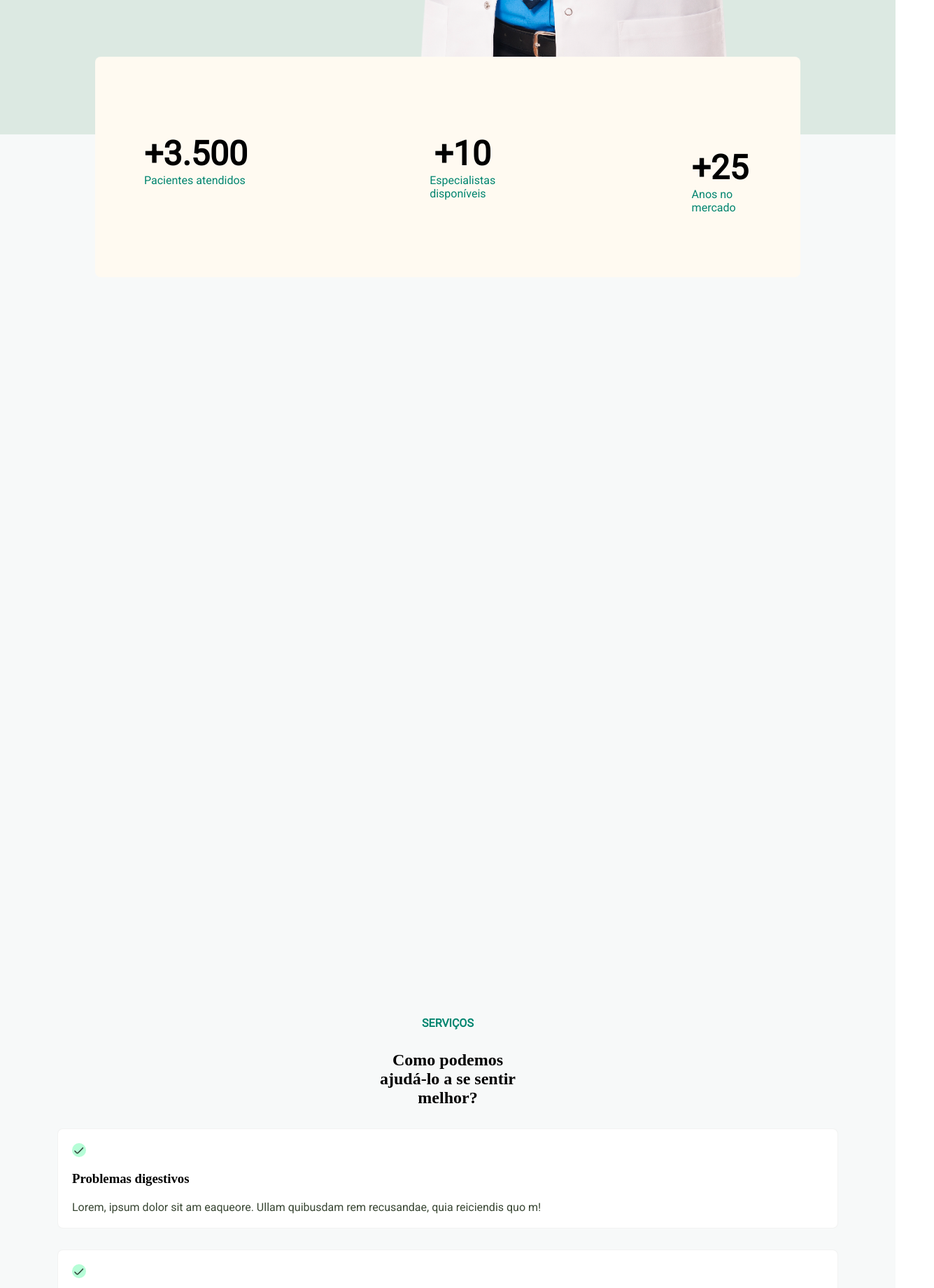
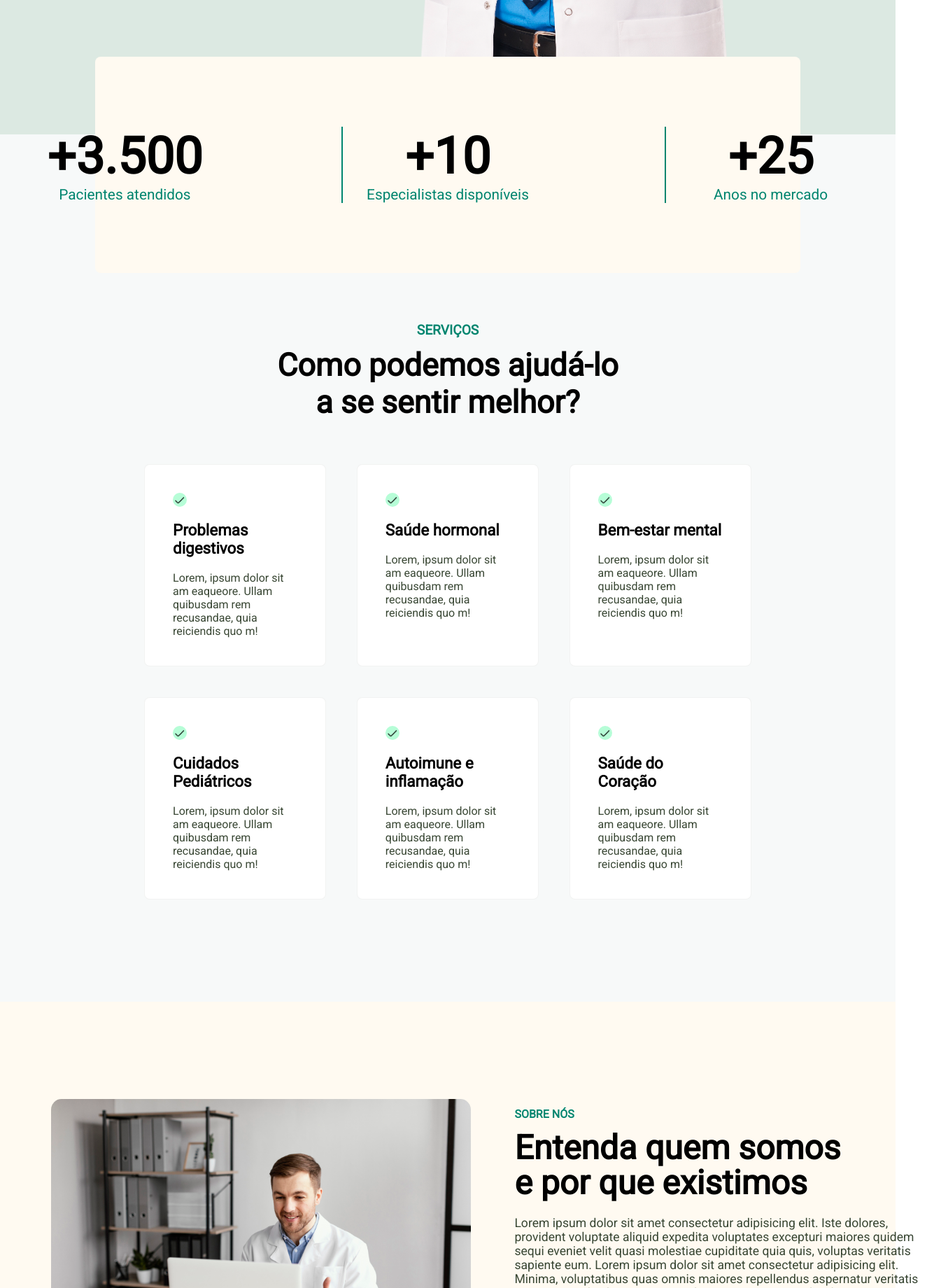
Before and after one commit to Augustto366/Agende-Facil, a React (Vite) app: page / in a window 1280 px wide. Shown: the part 960-2800 px from the top of the page at 70% size, 1335 px wide, since content can reach past the window. Built offline with nearby package versions, Linux system fonts and the light colour scheme.

Commit message:
ajustando a versão desktop

```diff
--- a/src/components/DivSub.jsx
+++ b/src/components/DivSub.jsx
@@ -4,17 +4,17 @@ export class DivSub extends Component {
     render() {
         return (
             <div className='block'>
-                <div className='one'>
+                <div className='blockd'>
                     <h2>+3.500</h2>
                     <p>Pacientes atendidos</p>
                 </div>
 
-                <div className='two'>
+                <div className='blockd'>
                     <h2>+10</h2>
                     <p>Especialistas disponíveis</p>
                 </div>
 
-                <div className='three'>
+                <div>
                     <h2>+25</h2>
                     <p>Anos no mercado</p>
                 </div>
--- a/src/components/SDialogue.jsx
+++ b/src/components/SDialogue.jsx
@@ -6,8 +6,9 @@ export class SDialogue extends Component {
         return (
             <div className='secondDialogue'>
                 <p className='fp'>SERVIÇOS</p>
-                <h2>Como podemos <br /> ajudá-lo a se sentir <br /> melhor?</h2>
+                <h2>Como podemos ajudá-lo a se sentir melhor?</h2>
 
+                <div className='desktop-ad'>
                     <div className='box'>
                         <img src={check} />
                         <h3>Problemas digestivos</h3>
@@ -35,6 +36,7 @@ export class SDialogue extends Component {
                         <p>Lorem, ipsum dolor sit am eaqueore. Ullam quibusdam rem recusandae, quia reiciendis quo m!</p>
                     </div>
                 </div>
+            </div>
         )
     }
 }
--- a/src/components/TDialogue.jsx
+++ b/src/components/TDialogue.jsx
@@ -5,9 +5,11 @@ export class TDialogue extends Component {
   render() {
     return (
       <div className='tdialogue'>
-        <h5>SOBRE NÓS</h5>
-        <h3>Entenda quem somos e por que existimos</h3>
-        <p>Lorem ipsum dolor sit amet consectetur adipisicing elit. Iste dolores, provident voluptate aliquid expedita voluptates excepturi maiores quidem sequi eveniet velit quasi molestiae cupiditate quia quis, voluptas veritatis sapiente eum. Lorem ipsum dolor sit amet consectetur adipisicing elit. Minima, voluptatibus quas omnis maiores repellendus aspernatur veritatis nesciunt. Explicabo perspiciatis ducimus cumque modi vel ipsam nisi suscipit consequuntur! Harum, tempora. Deserunt! Lorem ipsum dolor sit amet consectetur adipisicing elit. Nam ipsam reiciendis, doloremque deserunt esse reprehenderit officiis! Totam modi quo explicabo possimus enim similique. Voluptatibus repellat in excepturi amet voluptate illo.</p>
+        <div className='divDesktop'>
+          <h5>SOBRE NÓS</h5>
+          <h3>Entenda quem somos e por que existimos</h3>
+          <p>Lorem ipsum dolor sit amet consectetur adipisicing elit. Iste dolores, provident voluptate aliquid expedita voluptates excepturi maiores quidem sequi eveniet velit quasi molestiae cupiditate quia quis, voluptas veritatis sapiente eum. Lorem ipsum dolor sit amet consectetur adipisicing elit. Minima, voluptatibus quas omnis maiores repellendus aspernatur veritatis nesciunt. Explicabo perspiciatis ducimus cumque modi vel ipsam nisi suscipit consequuntur! Harum, tempora. Deserunt! Lorem ipsum dolor sit amet consectetur adipisicing elit. Nam ipsam reiciendis, doloremque deserunt esse reprehenderit officiis! Totam modi quo explicabo possimus enim similique. Voluptatibus repellat in excepturi amet voluptate illo.</p>
+        </div>
         <img src={comp}/>
       </div>
     )
--- a/src/styles/App.css
+++ b/src/styles/App.css
@@ -9,7 +9,9 @@
     src: url('../assets/Roboto-Regular.ttf');
 }
 
-body, html, #root {
+body,
+html,
+#root {
     display: flex;
     flex-direction: column;
     justify-content: space-between;
@@ -84,7 +86,7 @@ body, html, #root {
                 align-items: center;
                 padding: 40px;
                 position: absolute;
-                        bottom: -80%; /* ajustar */
+                bottom: -80%;
                 width: 90%;
                 height: 470px;
                 border-radius: 8px;
@@ -123,12 +125,21 @@ body, html, #root {
 
                 h2 {
                     text-align: center;
+                    width: 300px;
+                    margin-bottom: 8%;
                 }
 
                 .fp {
                     font-family: 'RobotoR';
                     font-weight: bolder;
                     color: #00856f;
+                }
+
+                .desktop-ad {
+                    display: flex;
+                    flex-direction: column;
+                    gap: 40px;
+                    align-items: center;
                 }
 
                 .box {
@@ -167,6 +178,12 @@ body, html, #root {
             width: 100vw;
             height: 970px;
             background-color: #FFFAF1;
+
+            .divDesktop {
+                display: flex;
+                flex-direction: column;
+                gap: 30px;
+            }
 
             .tdialogue {
                 display: flex;
@@ -225,9 +242,16 @@ body, html, #root {
                     color: #000;
                 }
 
+                .desktopLast {
+                    display: flex;
+                    flex-direction: column;
+                    gap: 10px;
+                }
+
                 p {
                     font-family: 'RobotoR';
                     color: #384633;
+
                 }
 
                 .btn {
@@ -305,6 +329,12 @@ body, html, #root {
 
         img {
             width: 22px;
+        }
+        .aux {
+            display: flex;
+            flex-direction: column;
+
+
         }
 
         small {
@@ -432,17 +462,26 @@ body, html, #root {
                 display: flex;
                 flex-direction: column;
                 gap: 30px;
-                        margin-top: 100%;
+                margin-top: 80%;
                 align-items: center;
 
                 h2 {
                     text-align: center;
+                    margin-bottom: 60px;
+                    font-size: 2em;
                 }
 
                 .fp {
                     font-family: 'RobotoR';
                     font-weight: bolder;
                     color: #00856f;
+                }
+
+                .desktop-ad {
+                    display: flex;
+                    flex-direction: column;
+                    gap: 40px;
+                    align-items: center;
                 }
 
                 .box {
@@ -482,12 +521,20 @@ body, html, #root {
             height: 970px;
             background-color: #FFFAF1;
 
+            .divDesktop {
+                display: flex;
+                flex-direction: column;
+                gap: 30px;
+            }
+
             .tdialogue {
                 display: flex;
                 flex-direction: column;
                 align-items: center;
                 gap: 30px;
                 margin-top: 20%;
+
+
 
                 p {
                     font-family: 'RobotoR';
@@ -532,6 +579,12 @@ body, html, #root {
                 align-items: flex-start;
                 margin-top: 30%;
                 gap: 10px;
+
+                .desktopLast {
+                    display: flex;
+                    flex-direction: column;
+                    gap: 10px;
+                }
 
                 h2 {
                     font-family: 'RobotoR';
@@ -617,6 +670,13 @@ body, html, #root {
         background-color: #00856f;
         height: 285px;
 
+        .aux {
+            display: flex;
+            flex-direction: column;
+
+
+        }
+
         img {
             width: 22px;
         }
@@ -672,7 +732,7 @@ body, html, #root {
 
                 h3 {
                     font-family: 'RobotoR';
-                                font-size: medium;
+                    font-size: 1.2em;
                     color: #00856f;
                 }
 
@@ -709,9 +769,11 @@ body, html, #root {
 
             .block {
                 display: flex;
-                        gap: 30%;
+                justify-content: center;
+                align-items: center;
+                gap: 20%;
                 align-self: center;
-                        padding: 70px;
+                padding: 100px;
 
                 z-index: 1;
                 margin-top: -8%;
@@ -722,57 +784,96 @@ body, html, #root {
 
                 h2 {
                     font-family: 'RobotoR';
-                                font-size: 3em;
+                    font-size: 4.5em;
                     text-align: center;
                     color: #000;
-                                margin-top: 40px;
+
                 }
 
                 p {
                     font-family: 'RobotoR';
                     color: #00856f;
+                    text-align: center;
+                    font-size: 1.3em;
+                    width: 300px;
+
                 }
 
-                            .three {
+                .blockd {
+                    width: 100%;
+                    position: relative;
+
+                }
+
+                .blockd::after {
+                    content: "";
+                    position: absolute;
+                    left: 150%;
+                    /* logo após a div */
+                    top: 0;
+                    width: 2px;
+                    /* espessura da linha */
                     height: 100%;
+                    /* altura da linha */
+                    background-color: #00856f;
+                    margin-left: 10px;
+                    /* espaço entre a div e a linha */
                 }
+
+
             }
         }
 
         .second {
             display: flex;
-                flex-direction: column;
+            justify-content: center;
             padding: 20px;
+            padding-bottom: 8%;
+            width: 100vw;
 
-                width: 100vw;
-                height: 2034px;
             background-color: #F7F9F9;
 
             .secondDialogue {
                 display: flex;
                 flex-direction: column;
-                        gap: 30px;
-                        margin-top: 100%;
                 align-items: center;
+               margin-top: 20%;
+
+
+
 
                 h2 {
                     text-align: center;
+                    font-family: 'RobotoR';
+                    font-size: 2.8em;
+                    width: 500px;
+                    margin-bottom: 5%;
                 }
 
                 .fp {
                     font-family: 'RobotoR';
                     font-weight: bolder;
+                    font-size: 1.2em;
                     color: #00856f;
+                    margin-bottom: 1%;
+                }
+
+                .desktop-ad {
+                    display: flex;
+                    flex-wrap: wrap;
+                    justify-content: center;
+                    width: 70%;
+                    gap: 5%;
                 }
 
                 .box {
                     display: flex;
                     flex-direction: column;
-                                align-items: start;
+                    margin-bottom: 5%;
                     gap: 20px;
-                                width: 90%;
+                    width: 30%;
                     background-color: #fff;
-                                padding: 20px;
+                    padding: 40px;
                     border-radius: 8px;
                     border: 1px solid #38463310;
 
@@ -781,6 +882,11 @@ body, html, #root {
                         background-color: #b6fdd7;
                         border-radius: 50%;
                         padding: 3px;
+                    }
+
+                    h3 {
+                        font-family: 'RobotoR';
+                        font-size: 1.4em;
                     }
 
                     p {
@@ -795,30 +901,55 @@ body, html, #root {
 
         .three {
             display: flex;
-                flex-direction: column;
-                align-items: center;
+
+
             padding: 20px;
-                width: 100vw;
-                height: 970px;
+            width: 100%;
+
+
             background-color: #FFFAF1;
 
             .tdialogue {
                 display: flex;
+                flex-direction: row-reverse;
+                justify-content: center;
+                height: 100%;
+                align-items: center;
+               margin-top: 8%;
+               margin-bottom: 8%;
+                gap: 3%;
+
+                width: 100%;
+
+
+
+                .divDesktop {
+                    display: flex;
                     flex-direction: column;
-                        align-items: center;
-                        gap: 30px;
-                        margin-top: 20%;
+
+
+                    width: 40%;
+
+                  padding: 2%;
+
+                }
 
                 p {
                     font-family: 'RobotoR';
                     color: #384633;
+                    width: 600px;
+                    font-size: 1.1em;
+
                 }
 
                 h3 {
                     font-family: 'RobotoR';
                     color: #000;
-                                font-size: 1.5em;
-                                line-height: 30px;
+                    font-size: 3em;
+                    width: 500px;
+                    line-height: 50px;
+                    margin-top: 3%;
+                    margin-bottom: 5%;
                 }
 
                 h5 {
@@ -832,7 +963,7 @@ body, html, #root {
 
                 img {
                     margin-top: 20px;
-                                width: 330px;
+                    width: 600px;
                     border-radius: 15px;
                 }
             }
@@ -840,28 +971,42 @@ body, html, #root {
 
         .last {
             display: flex;
-                flex-direction: column;
-                align-items: center;
+            flex-direction: row;
+
+
+
             padding: 20px;
             width: 100vw;
-                height: 735px;
+
 
             .lastd {
                 display: flex;
-                        flex-direction: column;
-                        align-items: flex-start;
-                        margin-top: 30%;
-                        gap: 10px;
+                flex-direction: row;
+                justify-content: center;
+                gap: 15%;
+                align-items: center;
+                width: 100%;
+                padding-top: 8%;
+                padding-bottom: 8%;
 
                 h2 {
                     font-family: 'RobotoR';
                     margin-bottom: 10%;
                     color: #000;
+                    font-size: 3em;
+                    width: 500px;
+                }
+
+                .desktopLast {
+
                 }
 
                 p {
                     font-family: 'RobotoR';
                     color: #384633;
+                    margin-bottom: 5%;
+                    font-size: 1.1em;
+                    display: flex;
                 }
 
                 .btn {
@@ -880,12 +1025,11 @@ body, html, #root {
                 }
 
                 .imgl {
-                                width: 300px;
+                    width: 400px;
                     display: flex;
-                                flex-direction: column;
-                                align-self: center;
+
                     border-radius: 10px;
-                                margin-top: 15%;
+
                 }
 
                 .imge {
@@ -935,7 +1079,7 @@ body, html, #root {
 
         }
 
-            .items > a:hover {
+        .items>a:hover {
             color: #fff;
             border-bottom: 1px solid #fff;
         }
@@ -943,24 +1087,35 @@ body, html, #root {
 
     .foot {
         display: flex;
-        flex-direction: column;
-        margin-top: 60%;
+        flex-direction: row;
+
+
     }
 
     .footer {
         display: flex;
-        flex-direction: column;
-        justify-content: center;
-        gap: 20px;
-        padding: 10px;
+        align-items: center;
+        justify-content: space-between;
+        padding: 4%;
+
+        width: 100%;
+
+            .aux {
+                display: block;
+            }
+
         font-family: 'RobotoR';
         font-size: 1.8em;
         color: #fff;
         background-color: #00856f;
-        height: 285px;
+
+        h3 {
+            margin-bottom: 3%;
+        }
+
 
         img {
-                width: 22px;
+            width: 28px;
         }
 
         small {
@@ -970,6 +1125,7 @@ body, html, #root {
 
         div {
             display: flex;
+
             gap: 30px;
         }
     }
```
Also changed, not shown: src/components/Footer.jsx (+10 -1 lines), src/components/LDialogue.jsx (+6 -4 lines). Lines whose indentation alone changed are shown as unchanged.
